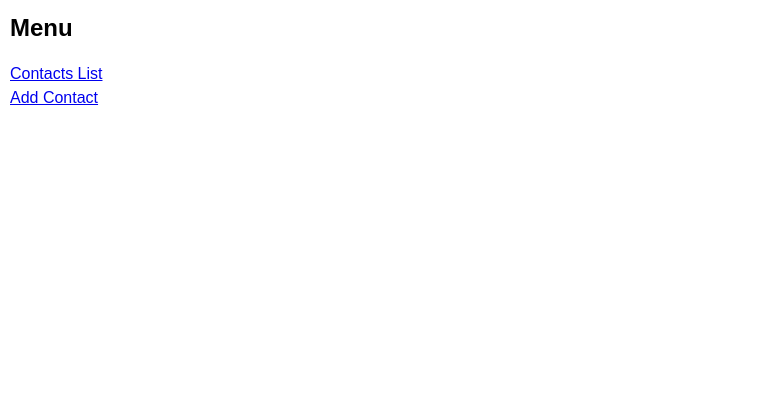
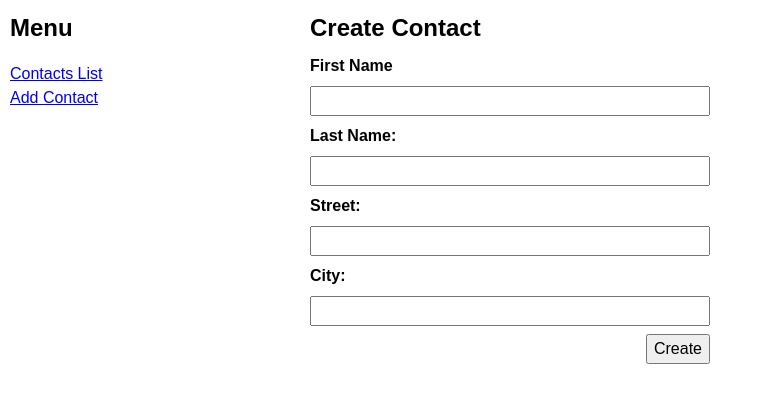
Before and after one commit to boolean-uk/react-address-book, a React (Create React App) app: page /contacts/add in a window 1280 px wide. Shown: the top 402 px of the page, without its empty margins (0-763 px from the left). Built offline with nearby package versions, Linux system fonts and the light colour scheme; data requests are answered from the project's data file.

Commit message:
fixed post request

```diff
--- a/db/db.json
+++ b/db/db.json
@@ -13,6 +13,389 @@
       "lastName": "Hopper",
       "street": "32 Deebug Road",
       "city": "London"
+    },
+    [
+      {
+        "id": 1,
+        "firstName": "John",
+        "lastName": "Carmack",
+        "street": "10 Keen Street",
+        "city": "London"
+      },
+      {
+        "id": 2,
+        "firstName": "Grace",
+        "lastName": "Hopper",
+        "street": "32 Deebug Road",
+        "city": "London"
+      }
+    ],
+    {
+      "city": "b",
+      "id": 4
+    },
+    {
+      "city": "b",
+      "id": 5
+    },
+    {
+      "city": "b",
+      "id": 6
+    },
+    {
+      "city": "b",
+      "id": 7
+    },
+    {
+      "city": "b",
+      "id": 8
+    },
+    {
+      "city": "b",
+      "id": 9
+    },
+    {
+      "city": "b",
+      "id": 10
+    },
+    {
+      "city": "b",
+      "id": 11
+    },
+    {
+      "city": "b",
+      "id": 12
+    },
+    {
+      "city": "b",
+      "id": 13
+    },
+    {
+      "city": "b",
+      "id": 14
+    },
+    {
+      "city": "b",
+      "id": 15
+    },
+    {
+      "city": "b",
+      "id": 16
+    },
+    {
+      "city": "b",
+      "id": 17
+    },
+    {
+      "city": "b",
+      "id": 18
+    },
+    [
+      {
+        "id": 1,
+        "firstName": "John",
+        "lastName": "Carmack",
+        "street": "10 Keen Street",
+        "city": "London"
+      },
+      {
+        "id": 2,
+        "firstName": "Grace",
+        "lastName": "Hopper",
+        "street": "32 Deebug Road",
+        "city": "London"
+      },
+      [
+        {
+          "id": 1,
+          "firstName": "John",
+          "lastName": "Carmack",
+          "street": "10 Keen Street",
+          "city": "London"
+        },
+        {
+          "id": 2,
+          "firstName": "Grace",
+          "lastName": "Hopper",
+          "street": "32 Deebug Road",
+          "city": "London"
+        }
+      ],
+      {
+        "city": "b",
+        "id": 4
+      },
+      {
+        "city": "b",
+        "id": 5
+      },
+      {
+        "city": "b",
+        "id": 6
+      },
+      {
+        "city": "b",
+        "id": 7
+      },
+      {
+        "city": "b",
+        "id": 8
+      },
+      {
+        "city": "b",
+        "id": 9
+      },
+      {
+        "city": "b",
+        "id": 10
+      },
+      {
+        "city": "b",
+        "id": 11
+      },
+      {
+        "city": "b",
+        "id": 12
+      },
+      {
+        "city": "b",
+        "id": 13
+      },
+      {
+        "city": "b",
+        "id": 14
+      },
+      {
+        "city": "b",
+        "id": 15
+      },
+      {
+        "city": "b",
+        "id": 16
+      },
+      {
+        "city": "b",
+        "id": 17
+      },
+      {
+        "city": "b",
+        "id": 18
+      }
+    ],
+    [
+      {
+        "id": 1,
+        "firstName": "John",
+        "lastName": "Carmack",
+        "street": "10 Keen Street",
+        "city": "London"
+      },
+      {
+        "id": 2,
+        "firstName": "Grace",
+        "lastName": "Hopper",
+        "street": "32 Deebug Road",
+        "city": "London"
+      },
+      [
+        {
+          "id": 1,
+          "firstName": "John",
+          "lastName": "Carmack",
+          "street": "10 Keen Street",
+          "city": "London"
+        },
+        {
+          "id": 2,
+          "firstName": "Grace",
+          "lastName": "Hopper",
+          "street": "32 Deebug Road",
+          "city": "London"
+        }
+      ],
+      {
+        "city": "b",
+        "id": 4
+      },
+      {
+        "city": "b",
+        "id": 5
+      },
+      {
+        "city": "b",
+        "id": 6
+      },
+      {
+        "city": "b",
+        "id": 7
+      },
+      {
+        "city": "b",
+        "id": 8
+      },
+      {
+        "city": "b",
+        "id": 9
+      },
+      {
+        "city": "b",
+        "id": 10
+      },
+      {
+        "city": "b",
+        "id": 11
+      },
+      {
+        "city": "b",
+        "id": 12
+      },
+      {
+        "city": "b",
+        "id": 13
+      },
+      {
+        "city": "b",
+        "id": 14
+      },
+      {
+        "city": "b",
+        "id": 15
+      },
+      {
+        "city": "b",
+        "id": 16
+      },
+      {
+        "city": "b",
+        "id": 17
+      },
+      {
+        "city": "b",
+        "id": 18
+      },
+      [
+        {
+          "id": 1,
+          "firstName": "John",
+          "lastName": "Carmack",
+          "street": "10 Keen Street",
+          "city": "London"
+        },
+        {
+          "id": 2,
+          "firstName": "Grace",
+          "lastName": "Hopper",
+          "street": "32 Deebug Road",
+          "city": "London"
+        },
+        [
+          {
+            "id": 1,
+            "firstName": "John",
+            "lastName": "Carmack",
+            "street": "10 Keen Street",
+            "city": "London"
+          },
+          {
+            "id": 2,
+            "firstName": "Grace",
+            "lastName": "Hopper",
+            "street": "32 Deebug Road",
+            "city": "London"
+          }
+        ],
+        {
+          "city": "b",
+          "id": 4
+        },
+        {
+          "city": "b",
+          "id": 5
+        },
+        {
+          "city": "b",
+          "id": 6
+        },
+        {
+          "city": "b",
+          "id": 7
+        },
+        {
+          "city": "b",
+          "id": 8
+        },
+        {
+          "city": "b",
+          "id": 9
+        },
+        {
+          "city": "b",
+          "id": 10
+        },
+        {
+          "city": "b",
+          "id": 11
+        },
+        {
+          "city": "b",
+          "id": 12
+        },
+        {
+          "city": "b",
+          "id": 13
+        },
+        {
+          "city": "b",
+          "id": 14
+        },
+        {
+          "city": "b",
+          "id": 15
+        },
+        {
+          "city": "b",
+          "id": 16
+        },
+        {
+          "city": "b",
+          "id": 17
+        },
+        {
+          "city": "b",
+          "id": 18
+        }
+      ]
+    ],
+    {
+      "id": 21
+    },
+    {
+      "firstName": "post",
+      "lastName": "request",
+      "street": "lets ",
+      "city": "go",
+      "id": 22
+    },
+    {
+      "firstName": "dsfs",
+      "lastName": "sadf",
+      "street": "sdfs",
+      "city": "sdfsd",
+      "id": 23
+    },
+    {
+      "firstName": "ghj",
+      "lastName": "ghj",
+      "street": "ghj",
+      "city": "hgj",
+      "id": 24
+    },
+    {
+      "firstName": "ghj",
+      "lastName": "ghj",
+      "street": "ghj",
+      "city": "hgj",
+      "id": 25
     }
   ]
 }
--- a/src/App.js
+++ b/src/App.js
@@ -16,14 +16,14 @@ export default function App() {
   const [contacts, setContacts] = useState([initialContactState])
 
   // TODO: Load all contacts on useEffect when component first renders
-  // useEffect(() => {
-  //   fetch("http://localhost:4000/contacts")
-  //     .then((res) => res.json())
-  //     .then((data) => {
-  //       console.log(data)
-  //       setContacts(data)
-  //     })
-  // }, [contacts])
+  useEffect(() => {
+    fetch("http://localhost:4000/contacts")
+      .then((res) => res.json())
+      .then((data) => {
+        console.log(data)
+        setContacts(data)
+      })
+  }, [])
 
   return (
     <>
@@ -31,15 +31,15 @@ export default function App() {
         <h2>Menu</h2>
         <ul>
           {/* TODO: Make these links */}
-          <li><Link to="/ContactList">Contacts List</Link></li>
-          <li><Link to="/ContactAdd">Add Contact</Link></li>
+          <li><Link to="/">Contacts List</Link></li>
+          <li><Link to="/contacts/add">Add Contact</Link></li>
         </ul>
       </nav>
       <main>
         <Routes>
           {/* TODO: PUT ALL routes here  */}
-          <Route path="/ContactList" element={<ContactsList contacts={contacts}/>}/>
-          <Route path="/ContactAdd" element={<ContactsAdd contacts={contacts}/>}/>
+          <Route path="/" element={<ContactsList contacts={contacts}/>}/>
+          <Route path="/contacts/add" element={<ContactsAdd contacts={contacts} setContacts={setContacts}/>}/>
           <Route path="/ContactView" element={<ContactsView/>}/>
         </Routes>
       </main>
--- a/src/components/ContactsAdd.js
+++ b/src/components/ContactsAdd.js
@@ -1,46 +1,79 @@
-import { useState } from "react"
+import { useEffect, useState } from "react"
 import { useNavigate } from "react-router-dom";
 
 function ContactsAdd(props) {
+ const navigate = useNavigate();
 
   // setContacts and contacts must be passed as props
   // to this component so new contacts can be added to the
   // state
   const { setContacts, contacts } = props
-  console.log("This is inside the Contacts Add, and this is the props,", props)
+  const [ firstName, setFirstName] = useState("")
+  const [ lastName, setLastName] = useState("")
+  const [ street, setStreet] = useState("")
+  const [ city, setCity] = useState("")
+
 
   //TODO: Implement controlled form
 
   const handleSubmit = (event) => {
     event.preventDefault();
-    console.log("this is called when create is pressed, here is the new contact data", contacts)
+    console.log("handleSubmit called", contacts)
+    const newContact = { firstName, lastName, street, city}
 
-    event.target.reset();
+    fetch("http://localhost:4000/contacts", {
+      method: 'POST',
+      headers: {"Content-Type": 'application/json'},
+      body: JSON.stringify(newContact)
+    }).then(() => {
+      console.log("New Contact added")
+    })
+    // navigate("/*")
   }
 
   const handleChange = (event) => {
     const value = event.target.value
+    const name = event.target.name
+    // console.log(value, name)
+
+    if (name === "firstName") {
+      setFirstName(value)
+    }
+
+    if (name === "lastName") {
+      setLastName(value)
+    }
+
+    if (name === "street") {
+      setStreet(value)
+    }
+
+    if (name === "city") {
+      setCity(value)
+    }
   }
+
   //send POST to json server on form submit
 
+
   return (
-    <form className="form-stack contact-form">
+    <form onSubmit={handleSubmit} className="form-stack contact-form">
       <h2>Create Contact</h2>
 
       <label htmlFor="firstName">First Name</label>
-      <input id="firstName" name="firstName" type="text" required />
+      <input onChange={handleChange} id="firstName" name="firstName" type="text" value={firstName} required />
 
       <label htmlFor="lastName">Last Name:</label>
-      <input id="lastName" name="lastName" type="text" required/>
+      <input onChange={handleChange} id="lastName" name="lastName" type="text" value={lastName} required/>
 
       <label htmlFor="street">Street:</label>
-      <input id="street" name="street" type="text" required/>
+      <input onChange={handleChange} id="street" name="street" type="text" value={street} required/>
 
       <label htmlFor="city">City:</label>
-      <input id="city" name="city" type="text" required/>
+      <input onChange={handleChange} id="city" name="city" type="text" value={city} required/>
 
       <div className="actions-section">
-        <button onSubmit={handleSubmit} className="button blue" type="submit">
+        <button className="button blue" type="submit">
           Create
         </button>
       </div>
--- a/src/components/ContactsList.js
+++ b/src/components/ContactsList.js
@@ -13,7 +13,8 @@ function ContactsList(props) {
         <h2>Contacts</h2>
       </header>
       <ul className="contacts-list">
-        {contacts.map((contact, index) => {
+        {contacts != undefined ?
+        contacts.map((contact, index) => {
           const { firstName, lastName, street, city } = contact
           return (
             <li className="contact" key={index}>
@@ -26,7 +27,7 @@ function ContactsList(props) {
               </p>
             </li>
           )
-        })}
+        }): ""}
       </ul>
     </>
   )
```
